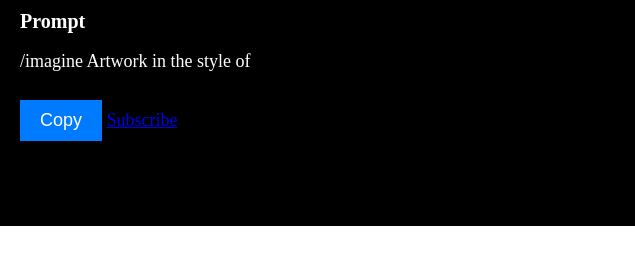
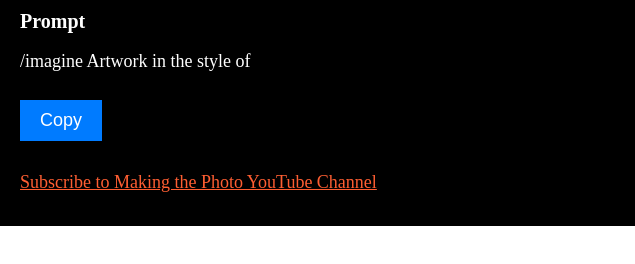
Before and after one commit to JennMishra/random-artists-tool, a plain HTML site: page index.html in a window 1280 px wide. Shown: the part 414-678 px from the top of the page, 0-635 px from the left. Drawn offline with Linux system fonts and the light colour scheme.

Commit message:
Add files via upload

```diff
--- a/index.html
+++ b/index.html
@@ -27,15 +27,13 @@
 <p id="copyText">/imagine Artwork in the style of </p>
 <button onclick="copyToClipboard()">Copy</button>
 
+    <br><br>
+<a href="https://bit.ly/MtP-Subscribe" target="_blank">Subscribe to Making the Photo YouTube Channel</a>
+        </div>
 
-    <a href="https://bit.ly/MtP-Subscribe" target="_blank">Subscribe</a> <https://bit.ly/MtP-Subscribe>
-
-</div>
         <div class="image-side">
     <img src="https://github.com/JennMishra/random-artists-tool/blob/main/jaade77_Artwork_in_the_style_of_Christopher_Bucklow_Dustin_Nguy_20129ab0-eb2a-480a-b699-898762d31978.png?raw=true" alt="Your Image">
 </div>
-
-        </div>
     </div>
 </body>
 </html>
--- a/styles.css
+++ b/styles.css
@@ -15,6 +15,11 @@ body, html {
     box-sizing: border-box;
     font-size: 18px; /* Increase the base font size */
 }
+
+.text-side a {
+    color: #FE5E32; /* orange color URL*/
+}
+
 
 .image-side {
     width: 50%;
```
